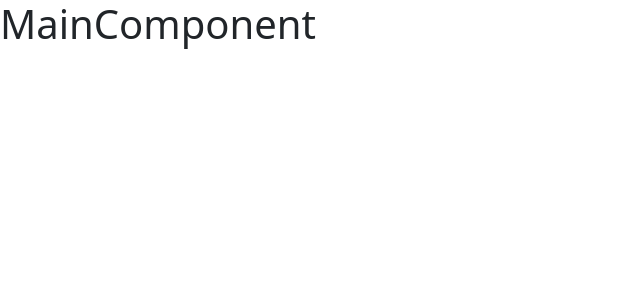
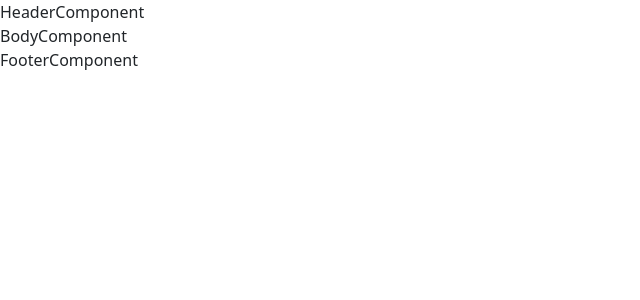
Before and after one commit to Avijit009/restaurent-app-reactjs, a React (Create React App) app: page / in a window 1280 px wide. Shown: the top 300 px of the page, without its empty margins (0-640 px from the left). Built offline with nearby package versions, Linux system fonts and the light colour scheme.

Commit message:
Fourth Commit

```diff
--- a/src/components/MainComponent.js
+++ b/src/components/MainComponent.js
@@ -1,8 +1,16 @@
 import React from 'react'
+import HeaderComponent from './header/HeaderComponent';
+import BodyComponent from './body/BodyComponent';
+import FooterComponent from './footer/FooterComponent';
 
 const MainComponent = () => {
   return (
-    <h1>MainComponent</h1>
+    <div>
+        <HeaderComponent />
+        <BodyComponent />
+        <FooterComponent />
+    </div>
+
   )
 }
 
--- /dev/null
+++ b/src/components/body/BodyComponent.js
@@ -0,0 +1,9 @@
+import React from 'react'
+
+const BodyComponent = () => {
+  return (
+    <div>BodyComponent</div>
+  )
+}
+
+export default BodyComponent
--- /dev/null
+++ b/src/components/footer/FooterComponent.js
@@ -0,0 +1,9 @@
+import React from 'react'
+
+const FooterComponent = () => {
+  return (
+    <div>FooterComponent</div>
+  )
+}
+
+export default FooterComponent
--- /dev/null
+++ b/src/components/header/HeaderComponent.js
@@ -0,0 +1,9 @@
+import React from 'react'
+
+const HeaderComponent = () => {
+  return (
+    <div>HeaderComponent</div>
+  )
+}
+
+export default HeaderComponent
```
Also changed, not shown: src/components/Body.js (deleted, +0 -9 lines), src/components/Footer.js (deleted, +0 -9 lines), src/components/Header.js (deleted, +0 -9 lines).
